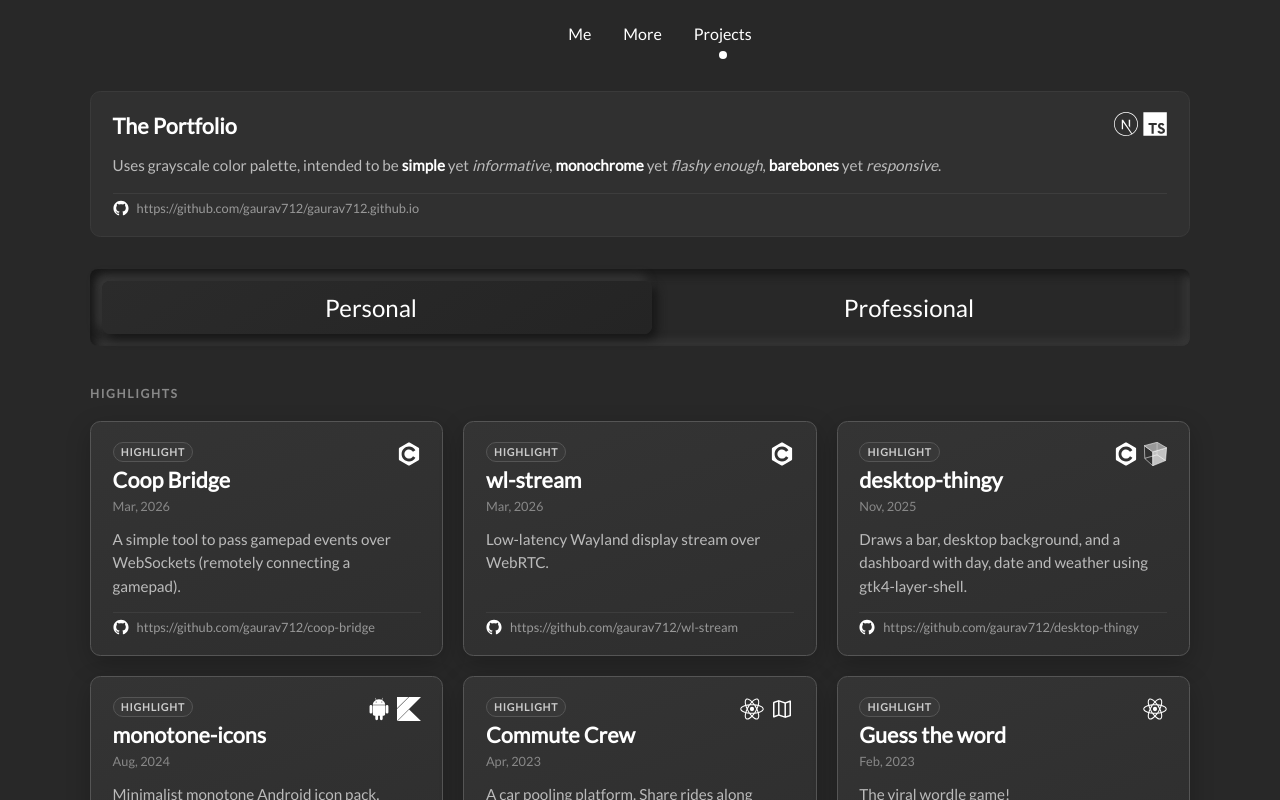
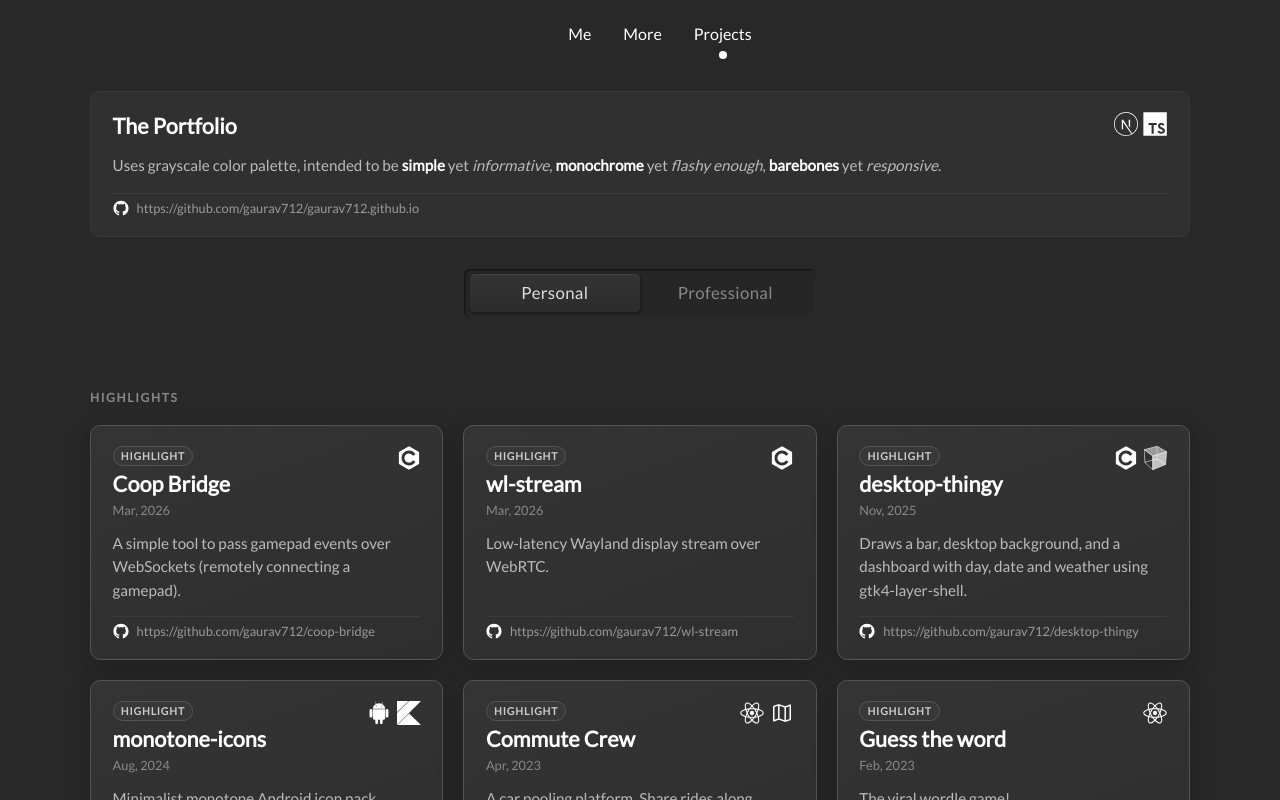
Before and after one commit to gaurav712/gaurav712.github.io, a Next.js app: page /projects in a window 1280 px wide. Shown: the top 800 px of the page. Built offline with nearby package versions, Linux system fonts and the light colour scheme.

Commit message:
simpler, elegant tab switcher

```diff
--- a/pages/projects/styles.module.css
+++ b/pages/projects/styles.module.css
@@ -10,66 +10,70 @@
 
 .projectTypeSwitcher {
   position: relative;
-  margin: 2rem auto;
-  padding: 0.75rem;
+  margin: 2rem auto 2.5rem;
+  max-width: 22rem;
+  padding: 0.35rem;
   cursor: pointer;
-  border-radius: 0.5rem;
-  background: #282828;
-  box-shadow: inset 5px 5px 10px #171717, inset -5px -5px 10px #393939;
+  border-radius: 0.4rem;
+  background: #262626;
+  box-shadow:
+    inset 1px 1px 2px rgba(0, 0, 0, 0.55),
+    inset -1px -1px 1px rgba(255, 255, 255, 0.04);
+  user-select: none;
 }
 
 .projectTypeSwitcherElement {
-  height: calc(100% - 1.5rem);
-  width: 50%;
   position: absolute;
-  border-radius: 0.5rem;
-  background: linear-gradient(145deg, #2b2b2b, #242424);
-  box-shadow: 5px 5px 10px #171717, -5px -5px 10px #393939;
-}
-
-@keyframes moveLeft {
-  from {
-    right: 0.75rem;
-  }
-  to {
-    right: calc(50% - 0.75rem);
-  }
-}
-
-@keyframes moveRight {
-  from {
-    right: calc(50% - 0.75rem);
-  }
-  to {
-    right: 0.75rem;
-  }
+  top: 0.35rem;
+  bottom: 0.35rem;
+  left: 0.35rem;
+  width: calc(50% - 0.35rem);
+  height: auto;
+  border-radius: 0.3rem;
+  background: linear-gradient(180deg, #343434 0%, #2c2c2c 100%);
+  box-shadow:
+    1px 1px 3px rgba(0, 0, 0, 0.35),
+    inset 0 1px 0 rgba(255, 255, 255, 0.07);
+  transition: transform 0.22s ease-out;
+  pointer-events: none;
 }
 
 .firstItemSelected {
-  right: calc(50% - 0.75rem);
-  animation: moveLeft 0.28s cubic-bezier(0.34, 1.45, 0.64, 1);
+  transform: translateX(0);
 }
 
 .secondItemSelected {
-  right: 0.75rem;
-  animation: moveRight 0.28s cubic-bezier(0.34, 1.45, 0.64, 1);
+  transform: translateX(100%);
 }
 
 .tabBar {
-  margin-top: 2rem;
   display: flex;
+  align-items: stretch;
 }
 
 .tabTitle {
   width: 50%;
-  padding: 0.5rem;
-  font-size: 1.25rem;
+  padding: 0.5rem 0.35rem;
+  line-height: 1.2;
+  display: flex;
+  align-items: center;
+  justify-content: center;
+  font-size: 0.95rem;
+  font-weight: 500;
+  letter-spacing: 0.02em;
   text-align: center;
-  z-index: 100;
+  color: #888;
+  transition: color 0.2s ease;
+  z-index: 1;
+}
+
+.tabTitle[aria-selected="true"] {
+  color: #ddd;
 }
 
 .showcase {
-  margin-top: 2.5rem;
+  margin-top: 0;
+  padding-top: 2rem;
 }
 
 .sectionLabel {
@@ -317,8 +321,8 @@
   }
 
   .tabTitle {
-    padding: 0.75rem;
-    font-size: 1.5rem;
+    padding: 0.55rem 0.4rem;
+    font-size: 1.05rem;
   }
 
   .cardTitle {
```
